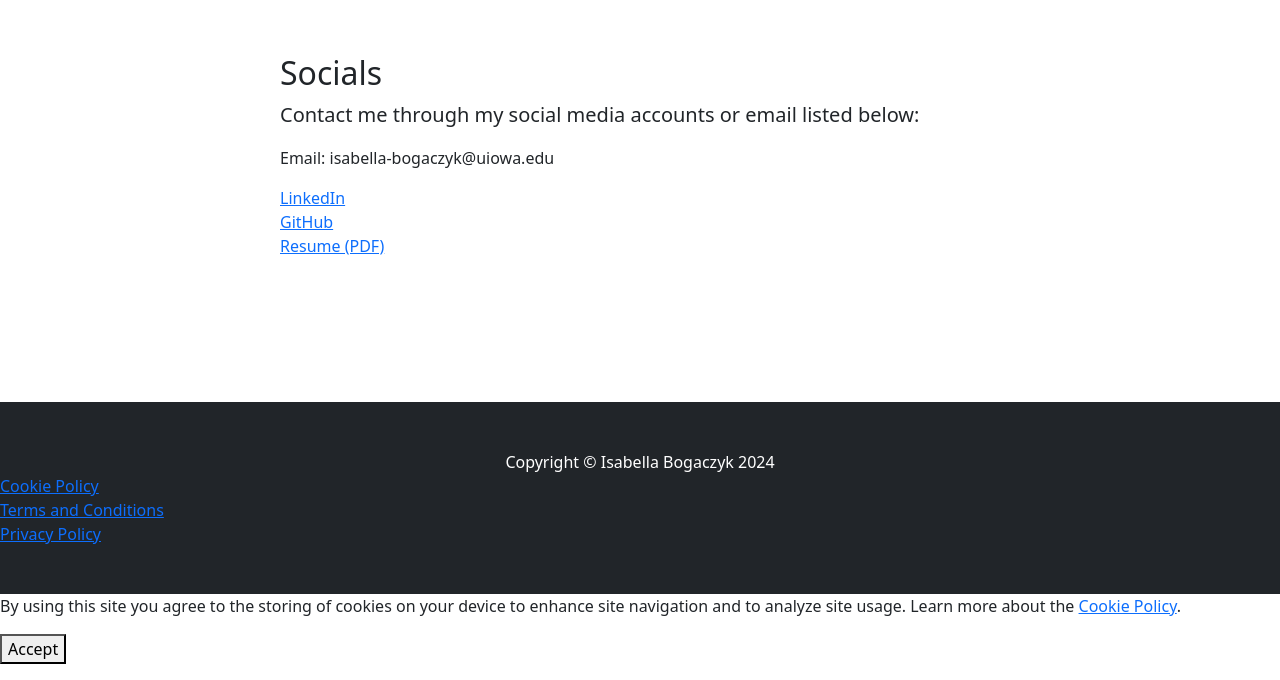
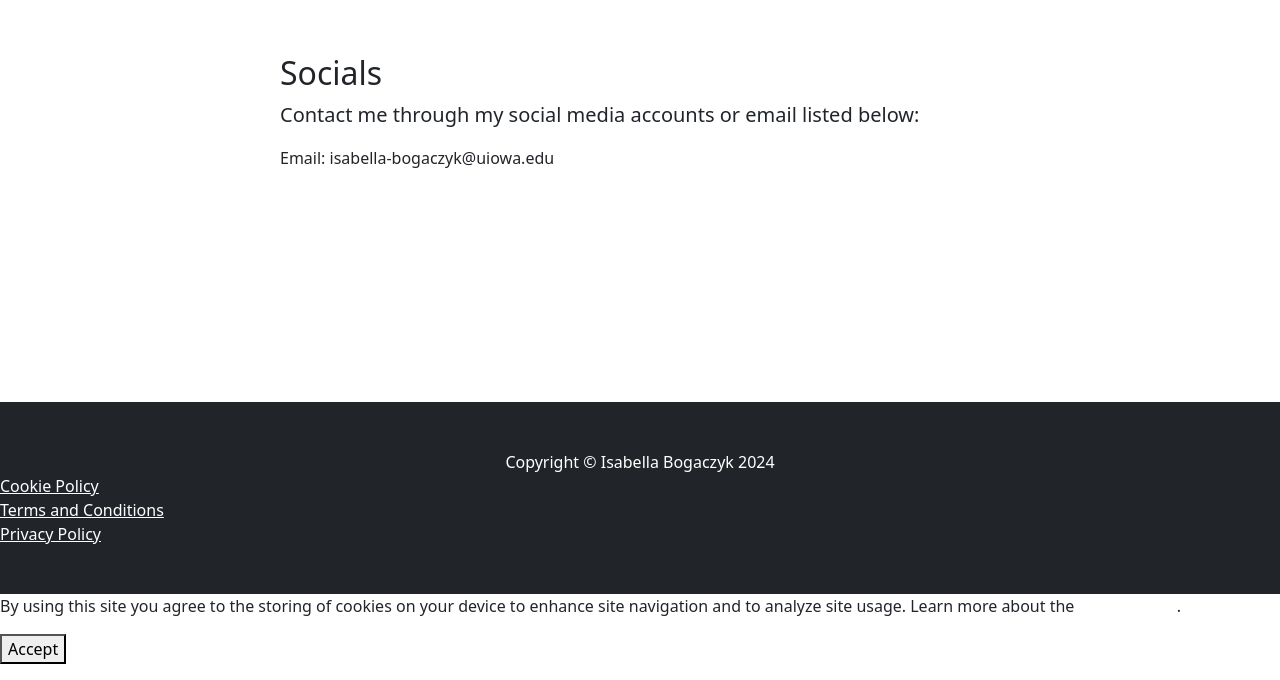
Before and after one commit to ibogaczyk/Project_Portfolio, a plain HTML site: page index.html in a window 1280 px wide. Shown: the part 1972-2652 px from the top of the page. Drawn offline with nearby package versions, Linux system fonts and the light colour scheme; files whose address does not match are found by name.

Commit message:
changed hyperlink colors

```diff
--- a/index.html
+++ b/index.html
@@ -106,6 +106,12 @@
             <div class="container px-4"><p class="m-0 text-center text-white">Copyright &copy; Isabella Bogaczyk 2024</p></div>
             <div><a href="cookie-policy.html">Cookie Policy</a></div>
             <div><a href="terms-conditions.html">Terms and Conditions</a></div>
+            <style>
+                /* CSS code for changing link color */
+                a {
+                    color: white;
+                }
+            </style>
             <div><a href="privacy-policy.html">Privacy Policy</a></div>
         </footer>
         <!-- Bootstrap core JS-->
```
